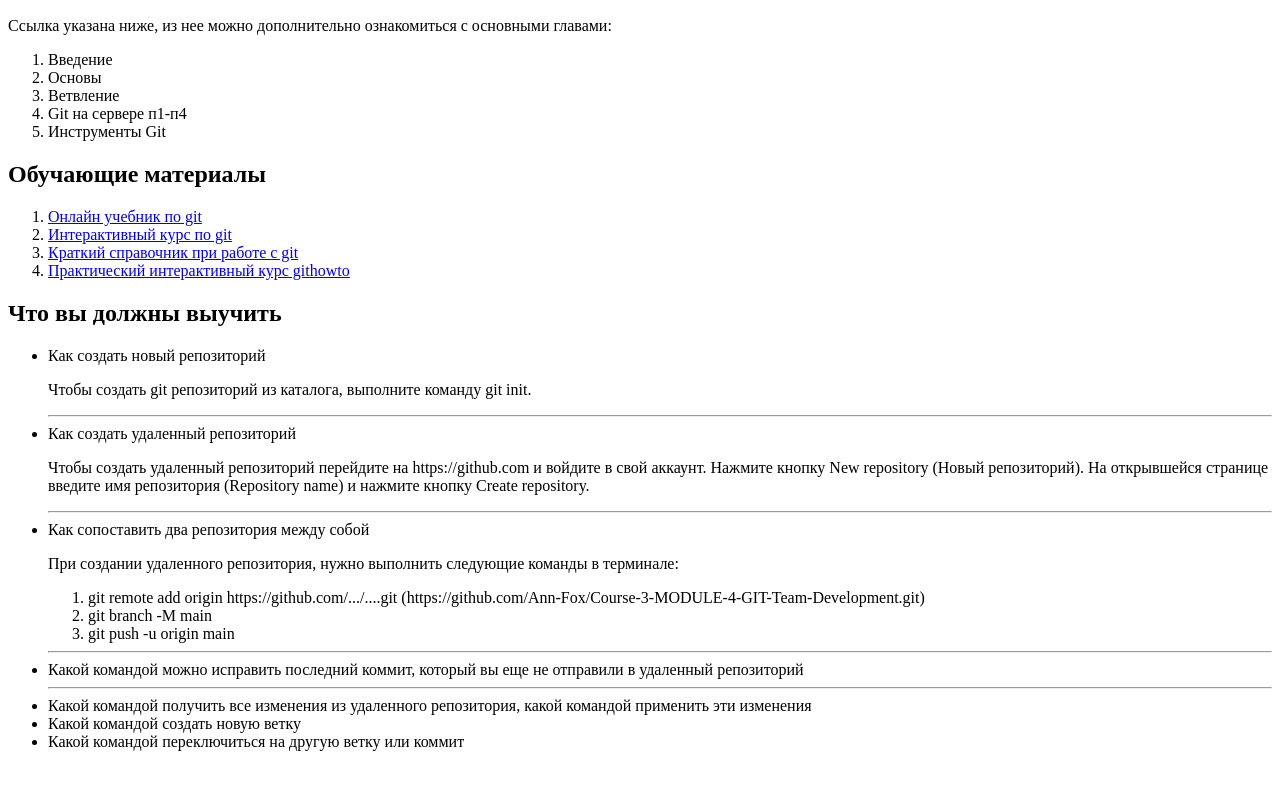
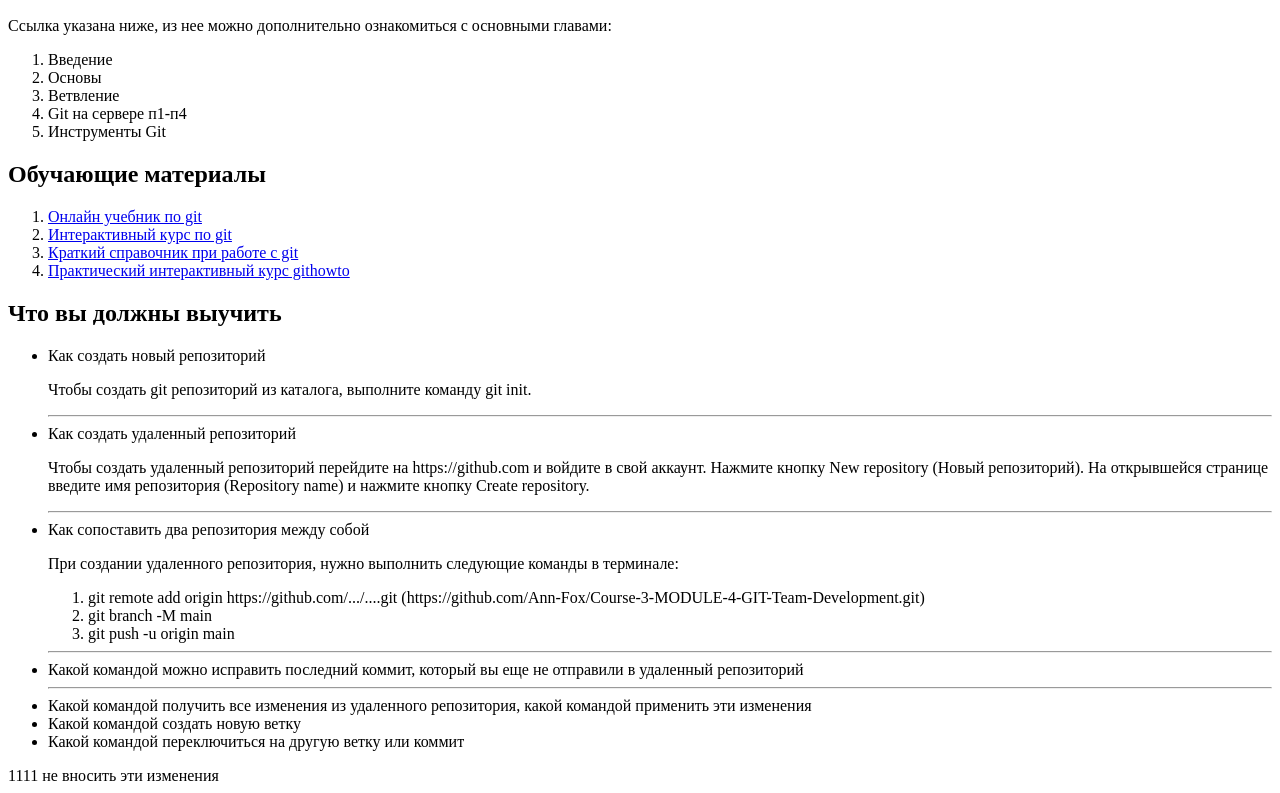
Before and after one commit to Ann-Fox/Course-3-MODULE-4-GIT-Team-Development, a plain HTML site: page index.html in a window 1280 px wide. Shown: the part 436-1229 px from the top of the page. Before the commit the page ends 1203 px from the top, so only its background shows below. Drawn offline with Linux system fonts and the light colour scheme.

Commit message:
Новый комментарий коммита, который не был отправлен в удаленный репозиторий

```diff
--- a/index.html
+++ b/index.html
@@ -92,6 +92,7 @@
         <li>Какой командой создать новую ветку</li>
         <li>Какой командой переключиться на другую ветку или коммит</li>
       </ul>
+      1111 не вносить эти изменения
     </footer>
 </body>
 </html>
```
